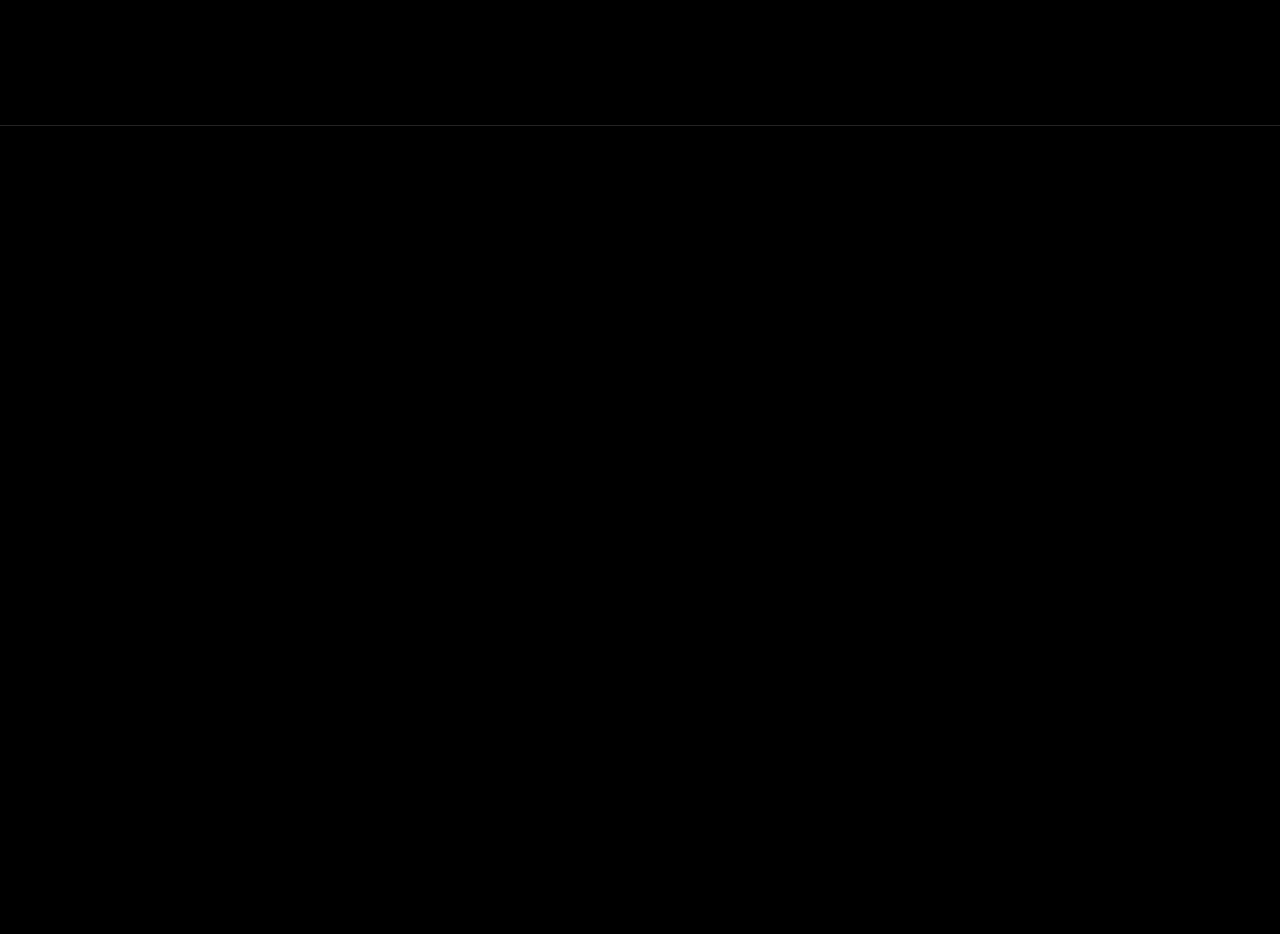
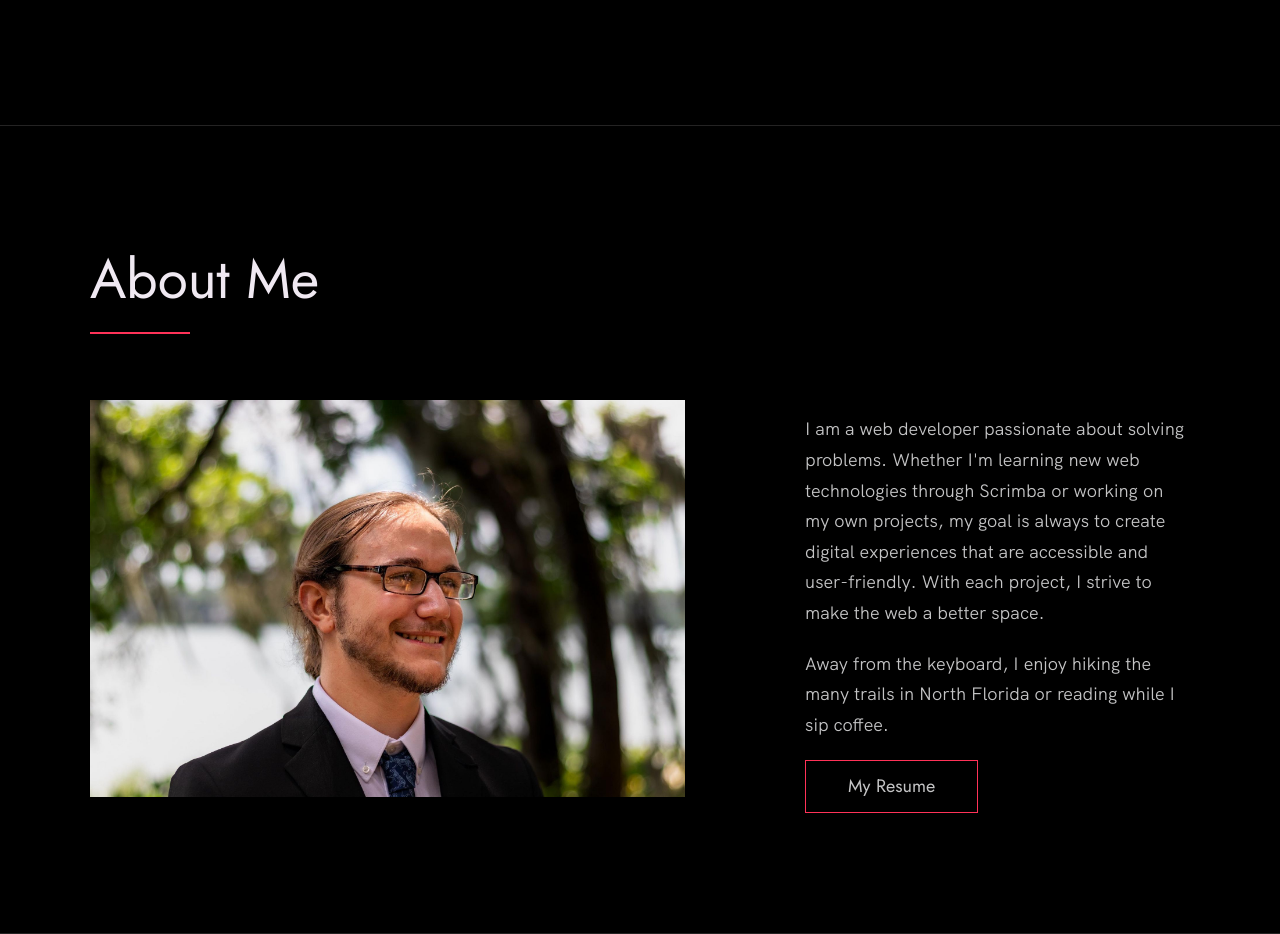
Before and after one commit to JonahFoster/react-portfolio, a React (Vite) app in the folder portfolio/: page / in a window 1280 px wide. Shown: the part 2520-3454 px from the top of the page. Before the commit the page ends 2646 px from the top, so only its background shows below. Built offline with nearby package versions, Linux system fonts and the light colour scheme.

Commit message:
About section added

```diff
--- /dev/null
+++ b/portfolio/src/About.jsx
@@ -0,0 +1,25 @@
+import headshot from './assets/weddingheadshot.jpg'
+
+export default function About() {
+    return (
+        <section className="about" id="about">
+            <div className="row">
+                <h2>About Me</h2>
+                <div className="about__content">
+                    <div className="about__text">
+                        <p>
+                            I am a web developer passionate about solving problems. Whether I{`'`}m learning new web technologies through Scrimba or working on my own projects, my goal is always to create digital experiences that are accessible and user-friendly. With each project, I strive to make the web a better space.
+                        </p>
+                        <p>
+                            Away from the keyboard, I enjoy hiking the many trails in North Florida or reading while I sip coffee.
+                        </p>
+                        <a href="https://www.linkedin.com/in/jonahfoster/" className="btn" target="_blank" rel="noreferrer">My Resume</a>
+                    </div>
+                    <div className="about__photo-container">
+                        <img className="about__photo" src={headshot} alt="Jonah Foster Headshot" />
+                    </div>
+                </div>
+            </div>
+        </section>
+    )
+}
--- a/portfolio/src/App.jsx
+++ b/portfolio/src/App.jsx
@@ -1,6 +1,6 @@
 import Header from './Header.jsx'
 import Projects from './Projects.jsx'
-
+import About from './About.jsx'
 export default function App() {
 
   return (
@@ -8,6 +8,7 @@ export default function App() {
       <Header />
       <main role="main">
         <Projects />
+        <About />
       </main>
     </div>
   )
--- a/portfolio/src/index.css
+++ b/portfolio/src/index.css
@@ -549,7 +549,7 @@ body:not(.user-is-tabbing) a:focus {
 }
 
 .about__photo-container {
-    margin-bottom: var(--gutter-normal);
+    margin-bottom: var(--gutter-huge);
 }
 
 @media(min-width: 901px) {
```
Also changed, not shown: portfolio/src/assets/weddingheadshot.jpg (added).
